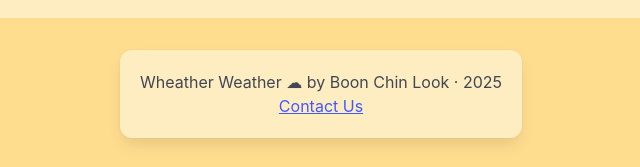
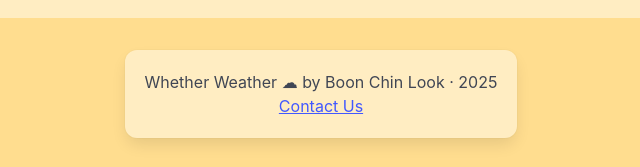
Before and after one commit to BoonChinLook/whether-weather-app, an Eleventy site: page contact.njk in a window 1280 px wide. Shown: the part 964-1131 px from the top of the page, 319-959 px from the left. Built offline with nearby package versions, Linux system fonts and the light colour scheme; Eleventy itself is replaced by a stand-in of ours; files that its build step writes are made by us from their sources.

Commit message:
fixed spelling of 'Whether' in footer

```diff
--- a/_includes/footer.njk
+++ b/_includes/footer.njk
@@ -1,7 +1,7 @@
 <footer class="footer mt-5 has-background-warning-80 has-text-warning-dark">
     <div class="has-text-centered">
         <div class="box is-inline-block has-background-warning-90">
-            <p>Wheather Weather ☁ by Boon Chin Look · 2025</p>
+            <p>Whether Weather ☁ by Boon Chin Look · 2025</p>
             <a href="/contact/" class="has-text-link is-underlined">Contact Us</a>
         </div>
     </div>
```
